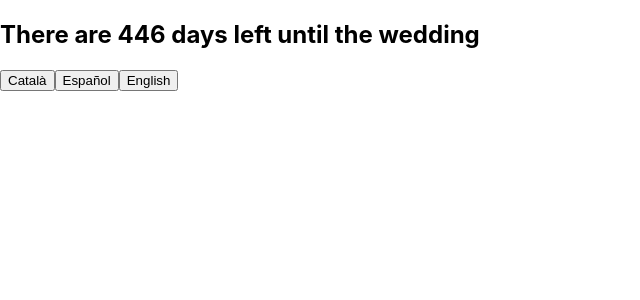
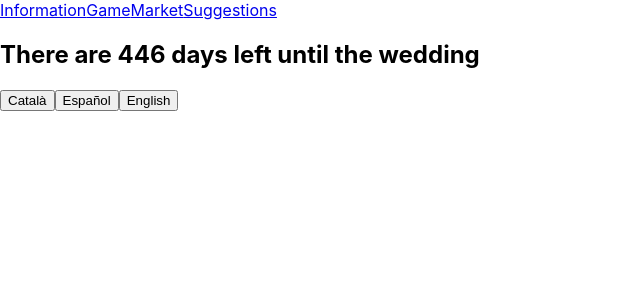
Before and after one commit to zombicat79/Wedding_app, a React (Create React App) app: page / in a window 1280 px wide. Both pictures are taken after a click on the button "English". Shown: the top 300 px of the page, without its empty margins (0-640 px from the left). Built offline with nearby package versions, Linux system fonts and the light colour scheme.

Commit message:
Create Home page and HeaderNavbar components

```diff
--- a/package.json
+++ b/package.json
@@ -8,6 +8,7 @@
     "@testing-library/user-event": "^12.8.3",
     "react": "^17.0.2",
     "react-dom": "^17.0.2",
+    "react-router-dom": "^5.2.0",
     "react-scripts": "4.0.3",
     "web-vitals": "^1.1.1"
   },
--- a/src/App.js
+++ b/src/App.js
@@ -1,4 +1,7 @@
 import React from 'react';
+import { Switch, Route } from 'react-router-dom';
+
+import HeaderNavbar from './components/header_navbar/HeaderNavbar';
 import Countdown from './components/countdown/Countdown';
 import LangSelect from './components/language_selector/LangSelect';
 
@@ -19,6 +22,7 @@ class App extends React.Component {
   render() {
     return (
       <div>
+        <HeaderNavbar lang={this.state.language} />
         <Countdown lang={this.state.language} />
         <LangSelect handleLang={this.handleLanguage} />
       </div>
--- /dev/null
+++ b/src/components/header_navbar/HeaderNavbar.js
@@ -0,0 +1,32 @@
+import React from 'react';
+import { Link } from 'react-router-dom';
+
+function HeaderNavbar(props) {
+    return (
+        //anchors must be substituted for React Links once all the pages are created and the Router is set up.
+        //the img element in the "Home" link needs a proper picture.
+        <div>
+            {props.lang === "catalan" && <a href="https://www.bbc.com/mundo">Informació</a>}
+            {props.lang === "spanish" && <a href="https://www.bbc.com/mundo">Información</a>}
+            {props.lang === "english" && <a href="https://www.bbc.com/mundo">Information</a>}
+
+            {props.lang === "catalan" && <a href="https://www.google.es">Joc</a>}
+            {props.lang === "spanish" && <a href="https://www.google.es">Juego</a>}
+            {props.lang === "english" && <a href="https://www.google.es">Game</a>}
+
+            <a href="https://www.google.es/maps">
+                <img src="" />
+            </a>
+
+            {props.lang === "catalan" && <a href="https://www.amazon.es/">Mercat</a>}
+            {props.lang === "spanish" && <a href="https://www.amazon.es/">Mercado</a>}
+            {props.lang === "english" && <a href="https://www.amazon.es/">Market</a>}
+
+            {props.lang === "catalan" && <a href="https://www.booking.com/">Suggeriments</a>}
+            {props.lang === "spanish" && <a href="https://www.booking.com/">Sugerencias</a>}
+            {props.lang === "english" && <a href="https://www.booking.com/">Suggestions</a>}
+        </div>
+    )
+}
+
+export default HeaderNavbar;
--- a/src/index.js
+++ b/src/index.js
@@ -1,5 +1,7 @@
 import React from 'react';
 import ReactDOM from 'react-dom';
+import { BrowserRouter } from 'react-router-dom';
+
 import './index.css';
 import App from './App';
 import reportWebVitals from './reportWebVitals';
```
Also changed, not shown: src/pages/home/Home.js (added, +19 -0 lines), 1 other file (tests, documents, lock files or other folders).
